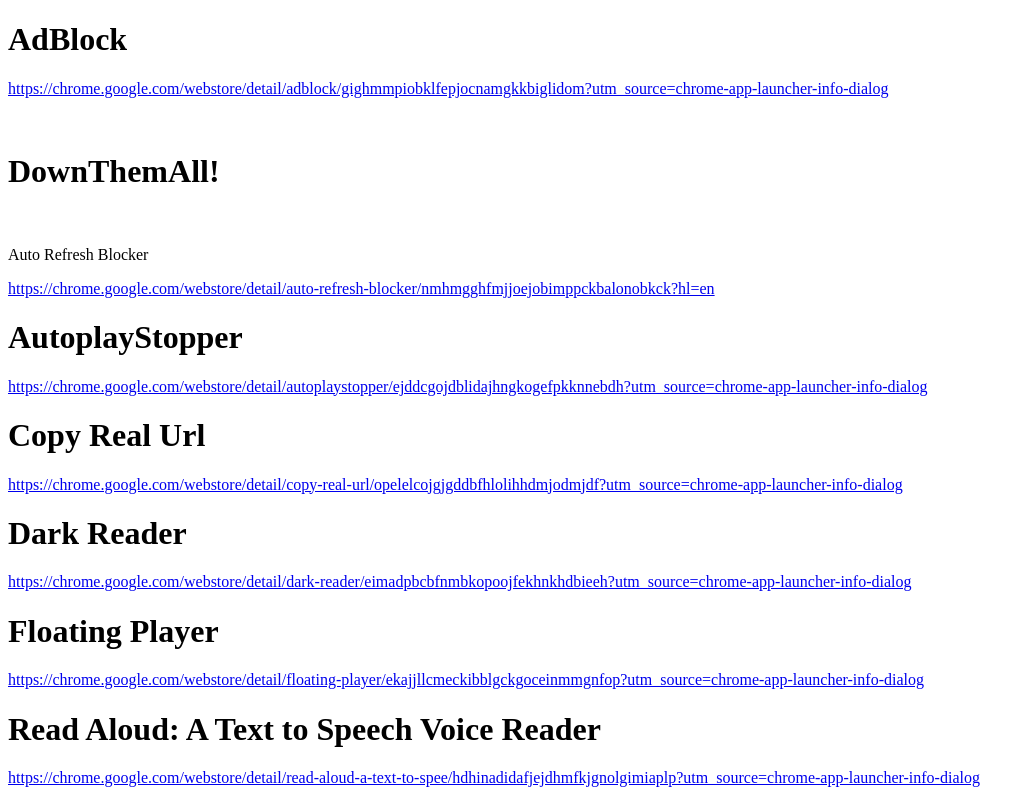
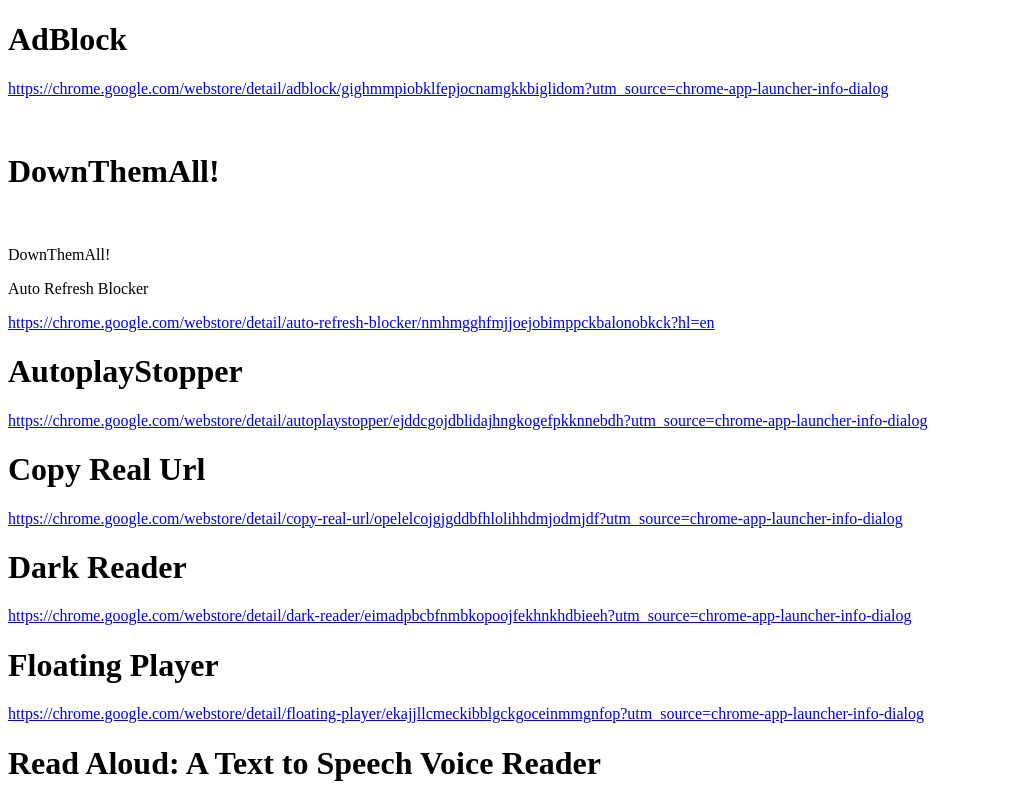
Before and after one commit to aahedi/chrome-extension, a plain HTML site: page index.html in a window 1280 px wide. Shown: the top 800 px of the page, without its empty margins (0-1035 px from the left). Drawn offline with Linux system fonts and the light colour scheme.

Commit message:
Update index.html

```diff
--- a/index.html
+++ b/index.html
@@ -7,6 +7,8 @@
     <div>
         <h1><a id="user-content-adblock" href="#adblock"></a>AdBlock</h1>
         <p><a href="https://chrome.google.com/webstore/detail/adblock/gighmmpiobklfepjocnamgkkbiglidom?utm_source=chrome-app-launcher-info-dialog" rel="nofollow">https://chrome.google.com/webstore/detail/adblock/gighmmpiobklfepjocnamgkkbiglidom?utm_source=chrome-app-launcher-info-dialog</a></p>
+        <h1><a id="user-content-DownThemAll" href="#MouseTooltipTranslator"></a>DownThemAll!</h1>
+        <p><a href="https://chrome.google.com/webstore/detail/mouse-tooltip-translator/hmigninkgibhdckiaphhmbgcghochdjc</a></p>
         <h1><a id="user-content-DownThemAll" href="#DownThemAll"></a>DownThemAll!</h1>
         <p><a href="https://chrome.google.com/webstore/detail/downthemall/nljkibfhlpcnanjgbnlnbjecgicbjkge</a></p>
         <h1><a href="#auto-refresh-blocker"></a>Auto Refresh Blocker</h1>
```
